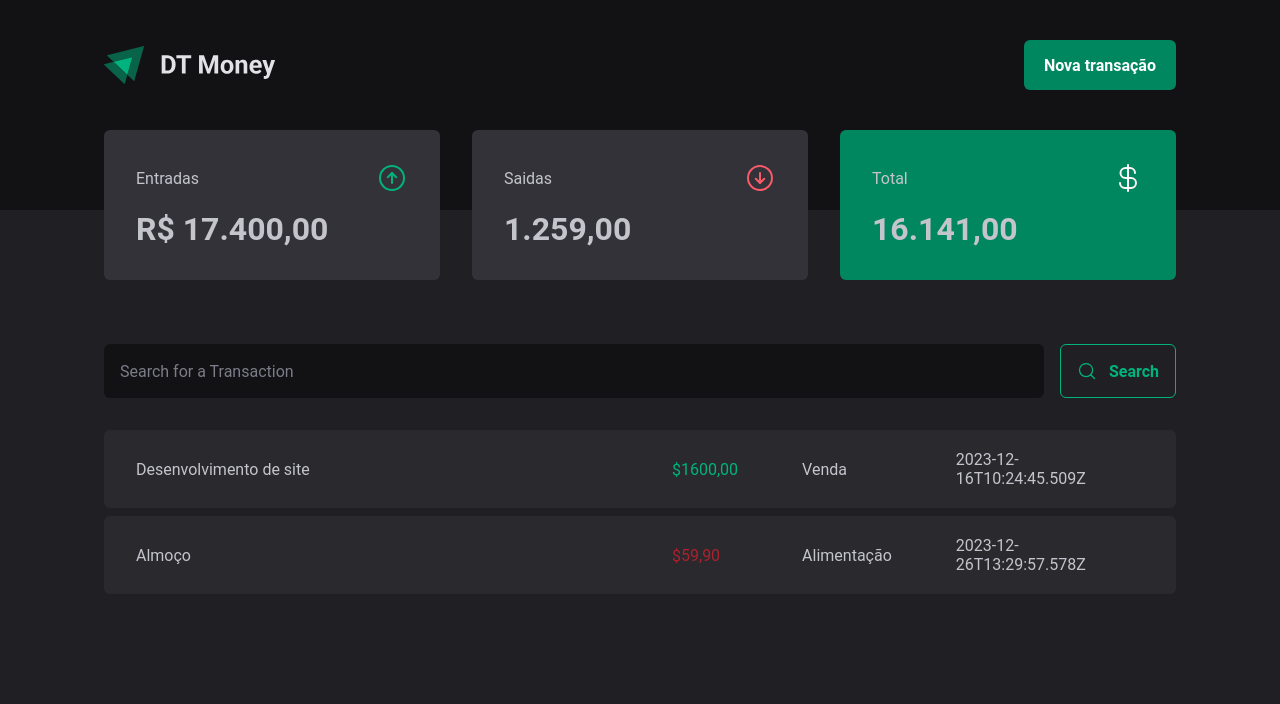
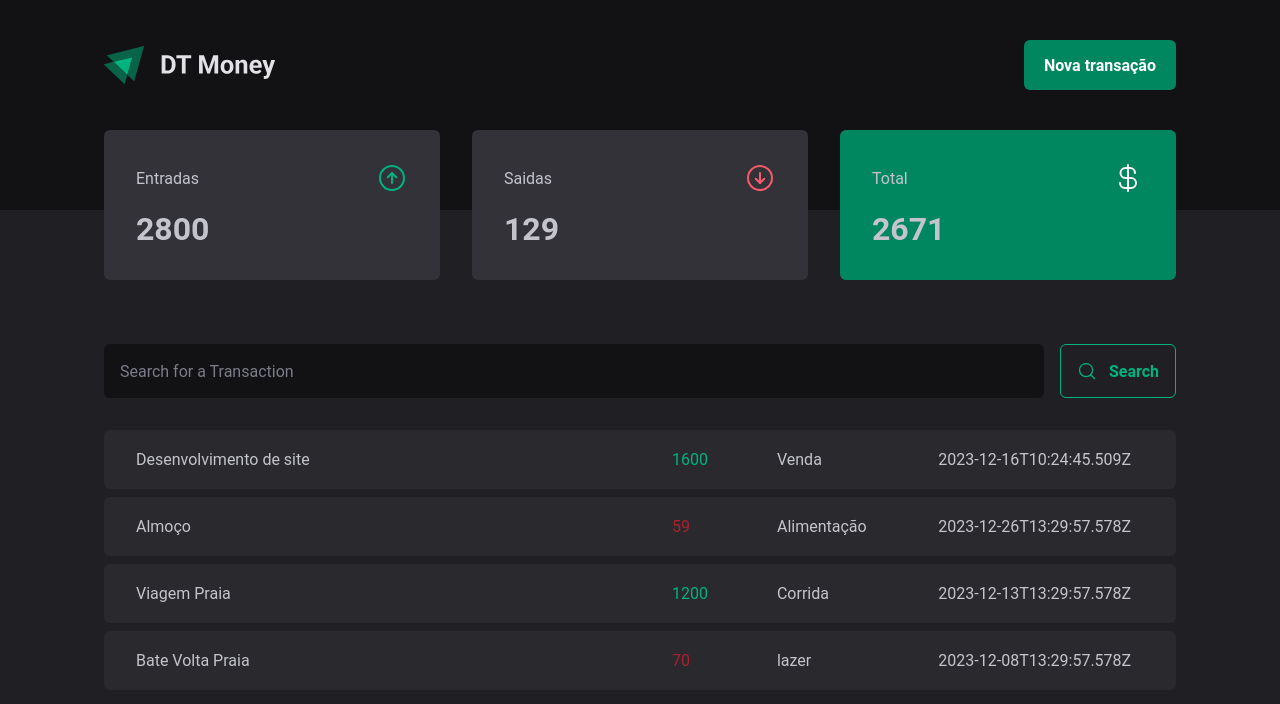
Before and after one commit to welitonwt/DT-Maney, a React (Vite) app: page / in a window 1280 px wide. Shown: the top 704 px of the page. Built offline with nearby package versions, Linux system fonts and the light colour scheme; data requests are answered from the project's data file.

Commit message:
calculating income outcome

```diff
--- a/server.json
+++ b/server.json
@@ -5,7 +5,7 @@
       "description": "Desenvolvimento de site",
       "type": "income",
       "category": "Venda",
-      "price": "$1600,00",
+      "price": 1600,
       "createdAt": "2023-12-16T10:24:45.509Z"
     },
     {
@@ -13,8 +13,24 @@
       "description": "Almoço",
       "type": "outcome",
       "category": "Alimentação",
-      "price": "$59,90",
+      "price": 59,
       "createdAt": "2023-12-26T13:29:57.578Z"
+    },
+    {
+      "id": 3,
+      "description": "Viagem Praia",
+      "type": "income",
+      "category": "Corrida",
+      "price": 1200,
+      "createdAt": "2023-12-13T13:29:57.578Z"
+    },
+    {
+      "id": 4,
+      "description": "Bate Volta Praia",
+      "type": "outcome",
+      "category": "lazer",
+      "price": 70,
+      "createdAt": "2023-12-08T13:29:57.578Z"
     }
   ]
 }
--- a/src/components/Summary/index.tsx
+++ b/src/components/Summary/index.tsx
@@ -5,7 +5,23 @@
 
 export function Summary() {
   const { transactions } = useContext(TransactionsContext)
-  console.log(transactions)
+  const summary = transactions.reduce(
+    (acc, transaction) => {
+      if (transaction.type === 'income') {
+        acc.income += transaction.price
+        acc.total += transaction.price
+      } else {
+        acc.outcome += transaction.price
+        acc.total -= transaction.price
+      }
+      return acc
+    },
+    {
+      income: 0,
+      outcome: 0,
+      total: 0,
+    },
+  )
 
   return (
     <SummaryContainer>
@@ -14,7 +30,7 @@
           <span>Entradas</span>
           <ArrowCircleUp size={32} color={'#00b37e'} />
         </header>
-        <strong>R$ 17.400,00</strong>
+        <strong>{summary.income}</strong>
       </SummaryCard>
 
       <SummaryCard>
@@ -22,7 +38,7 @@
           <span>Saidas</span>
           <ArrowCircleDown size={32} color={'#f75a68'} />
         </header>
-        <strong>1.259,00</strong>
+        <strong>{summary.outcome}</strong>
       </SummaryCard>
 
       <SummaryCardTotal variant="positive">
@@ -30,7 +46,7 @@
           <span>Total</span>
           <CurrencyDollar size={32} color={'#fef6f6'} />
         </header>
-        <strong>16.141,00</strong>
+        <strong>{summary.total}</strong>
       </SummaryCardTotal>
     </SummaryContainer>
   )
--- a/src/contexts/TransactionsContext.tsx
+++ b/src/contexts/TransactionsContext.tsx
@@ -4,7 +4,7 @@
   id: number
   description: string
   type: 'income' | 'outcome'
-  price: number | string
+  price: number
   category: string
   createdAt: string
 }
```
